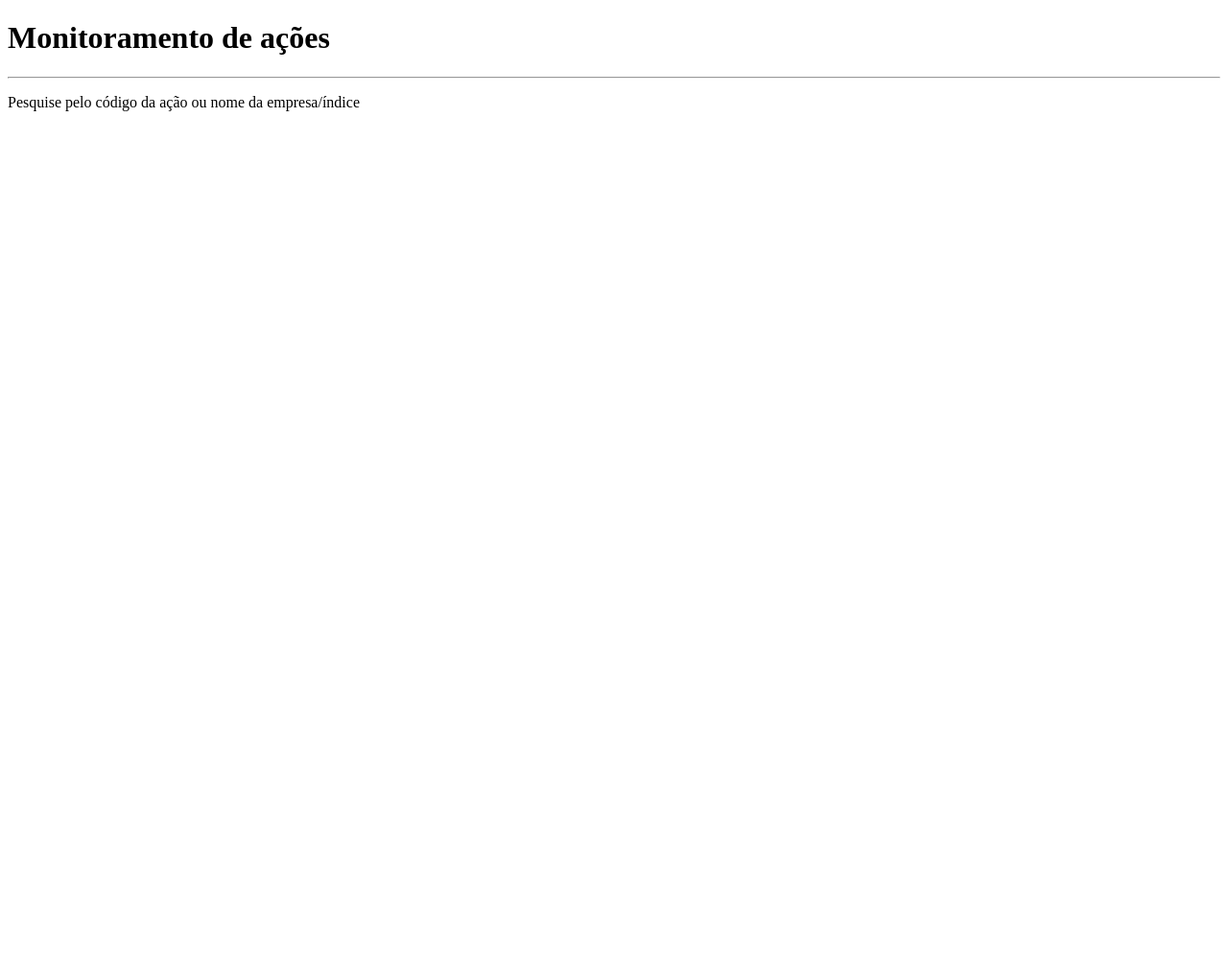
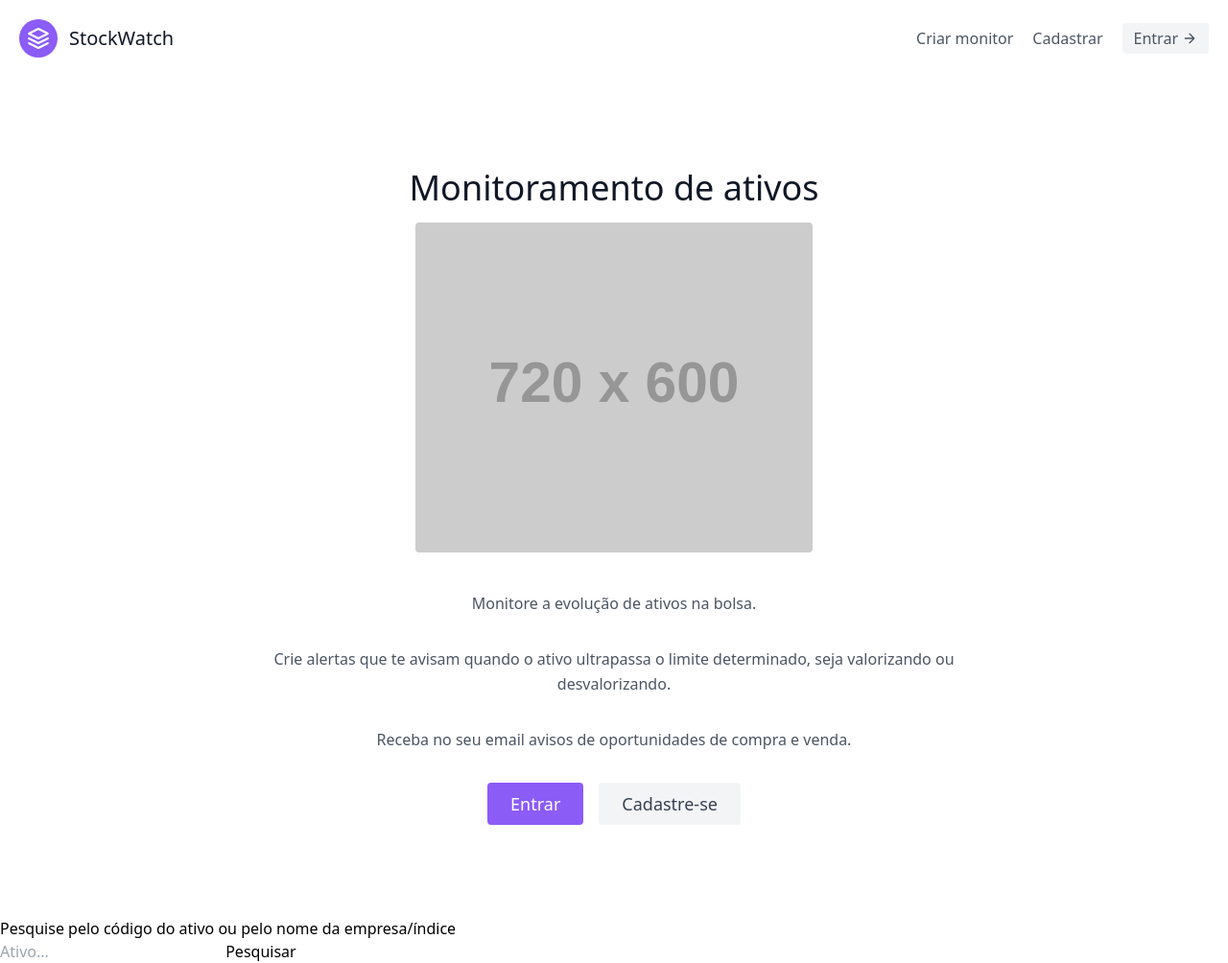
Before and after one commit to hemeligur/StockWatch, a Django app: page / in a window 1280 px wide. Shown: the whole page at 96% size. Before the commit the page ends 116 px from the top, so only its background shows below. Run offline with Django 3.2, Linux system fonts and the light colour scheme; grey boxes labelled with a size stand in for pictures from a placeholder-image service; some libraries are stand-ins or nearby versions.

Commit message:
Adjusting and improving the templates; Using Tailwind CSS framework

```diff
--- a/stocks/templates/stocks/stock_search.html
+++ b/stocks/templates/stocks/stock_search.html
@@ -1,16 +1,8 @@
-<!DOCTYPE html>
-<html>
-<head>
-    <meta charset="utf-8">
-    <meta http-equiv="X-UA-Compatible" content="IE=edge">
-    <title>StockWatch - Pesquisa de ativos</title>
-    <link rel="stylesheet" href="">
-</head>
-<body>
-    <h1>Pesquise pelo código do ativo ou pelo nome da empresa/índice</h1>
+{% block search_box %}
+    <h2>Pesquise pelo código do ativo ou pelo nome da empresa/índice</h2>
     {# {% url 'search_results' %} #}
-    <form action="." method="get">
-        <input name="q" type="text" placeholder="Search...">
+    <form action="{% url 'stocks:stock_search' %}" method="get">
+        <input name="q" type="text" placeholder="Ativo...">
+        <button type="submit">Pesquisar</button>
     </form>
-</body>
-</html>
+{% endblock search_box %}
--- /dev/null
+++ b/templates/base.html
@@ -0,0 +1,17 @@
+<!DOCTYPE html>
+<html>
+<head>
+    <meta charset="utf-8">
+    <meta http-equiv="X-UA-Compatible" content="IE=edge">
+    <title>Stock Watch</title>
+
+    {# Tailwind should be incorporated in the project in production rather than using the CDN, according to Tailwind CSS best practices #}
+    <link href="https://unpkg.com/tailwindcss@^2/dist/tailwind.min.css" rel="stylesheet">
+
+    {% include "navbar.html" %}
+</head>
+<body>
+    {% block content%}
+    {% endblock content%}
+</body>
+</html>
--- a/templates/landing_page.html
+++ b/templates/landing_page.html
@@ -1,14 +1,20 @@
-<!DOCTYPE html>
-<html>
-<head>
-    <meta charset="utf-8">
-    <meta http-equiv="X-UA-Compatible" content="IE=edge">
-    <title>Stock Watch</title>
-    <link rel="stylesheet" href="">
-</head>
-<body>
-    <h1>Monitoramento de ações</h1>
-    <hr>
-    <p>Pesquise pelo código da ação ou nome da empresa/índice</p>
-</body>
-</html>
+{% extends "base.html" %}
+
+{% block content %}
+    <section class="text-gray-600 body-font">
+        <div class="container mx-auto flex px-5 py-24 items-center justify-center flex-col">
+            <h1 class="title-font sm:text-4xl text-3xl mb-4 font-medium text-gray-900">Monitoramento de ativos</h1>
+            <img class="lg:w-2/6 md:w-3/6 w-5/6 mb-10 object-cover object-center rounded" alt="hero" src="https://dummyimage.com/720x600">
+            <div class="text-center lg:w-2/3 w-full">
+              <p class="mb-8 leading-relaxed">Monitore a evolução de ativos na bolsa.</p>
+              <p class="mb-8 leading-relaxed">Crie alertas que te avisam quando o ativo ultrapassa o limite determinado, seja valorizando ou desvalorizando.</p>
+              <p class="mb-8 leading-relaxed">Receba no seu email avisos de oportunidades de compra e venda.</p>
+                <div class="flex justify-center">
+                    <button class="inline-flex text-white bg-purple-500 border-0 py-2 px-6 focus:outline-none hover:bg-purple-600 rounded text-lg">Entrar</button>
+                    <button class="ml-4 inline-flex text-gray-700 bg-gray-100 border-0 py-2 px-6 focus:outline-none hover:bg-gray-200 rounded text-lg">Cadastre-se</button>
+                </div>
+            </div>
+        </div>
+    </section>
+    {% include "stocks/stock_search.html" %}
+{% endblock content %}
--- /dev/null
+++ b/templates/navbar.html
@@ -0,0 +1,22 @@
+{% block navbar %}
+<header class="text-gray-600 body-font">
+  <div class="container mx-auto flex flex-wrap p-5 flex-col md:flex-row items-center">
+    <a class="flex title-font font-medium items-center text-gray-900 mb-4 md:mb-0">
+      <svg xmlns="http://www.w3.org/2000/svg" fill="none" stroke="currentColor" stroke-linecap="round" stroke-linejoin="round" stroke-width="2" class="w-10 h-10 text-white p-2 bg-purple-500 rounded-full" viewBox="0 0 24 24">
+        <path d="M12 2L2 7l10 5 10-5-10-5zM2 17l10 5 10-5M2 12l10 5 10-5"></path>
+      </svg>
+      <span class="ml-3 text-xl">StockWatch</span>
+    </a>
+    <nav class="md:ml-auto flex flex-wrap items-center text-base justify-center">
+      <a class="mr-5 hover:text-gray-900">Criar monitor</a>
+      <a class="mr-5 hover:text-gray-900">Cadastrar</a>
+    </nav>
+    <a href="#" class="inline-flex items-center bg-gray-100 border-0 py-1 px-3 focus:outline-none hover:bg-gray-200 rounded text-base mt-4 md:mt-0">
+      Entrar
+      <svg fill="none" stroke="currentColor" stroke-linecap="round" stroke-linejoin="round" stroke-width="2" class="w-4 h-4 ml-1" viewBox="0 0 24 24">
+        <path d="M5 12h14M12 5l7 7-7 7"></path>
+      </svg>
+    </a>
+  </div>
+</header>
+{% endblock navbar %}
```
